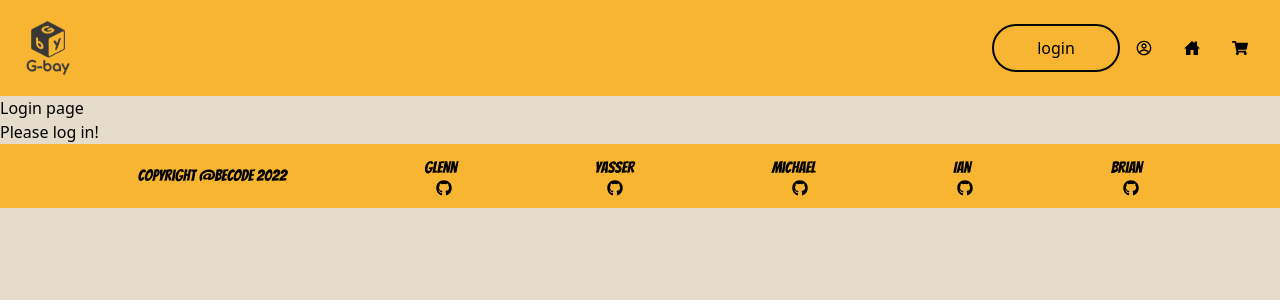
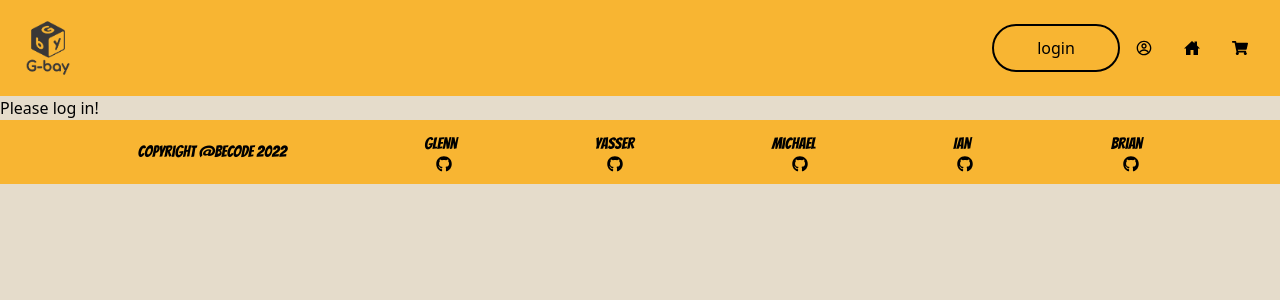
Before and after one commit to Martekode/react-g-bay, a React (Create React App) app in the folder client/: page /profile in a window 1280 px wide. Shown: the top 300 px of the page. Built offline with nearby package versions, Linux system fonts and the light colour scheme; a web font is replaced by a local one.

Commit message:
small layout changes

```diff
--- a/client/src/components/AuthenticatedProfile.js
+++ b/client/src/components/AuthenticatedProfile.js
@@ -20,7 +20,7 @@ export default function AuthenticatedProfile() {
                             <div className='p-6'>{user?.nickname}</div>
                             <div className='p-6'>{user?.email}</div>
                             <Link to="/sell">
-                                <div className='p-6 hover:text-hovers'>Sell products</div>
+                                <button className='hover:bg-secondary border-2 rounded-full w-32 hover:text-primary'>Sell products</button>
                             </Link>
                         </div>
                     </div>
--- a/client/src/pages/Profile.js
+++ b/client/src/pages/Profile.js
@@ -6,7 +6,6 @@ function Profile() {
 
     return (
         <div>
-            <h1>Login page</h1>
             <>
                 <UnAuthenticatedProfile/>
                 <AuthenticatedProfile/>
```
